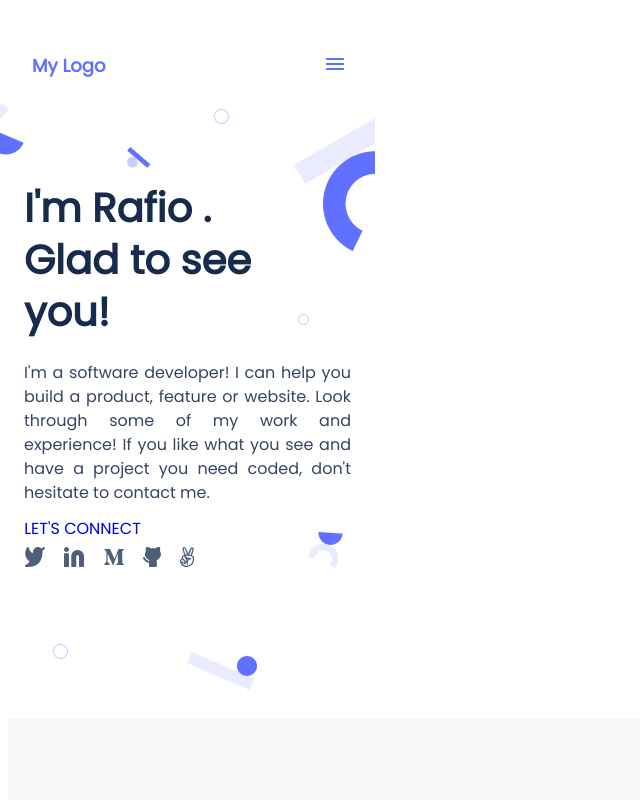
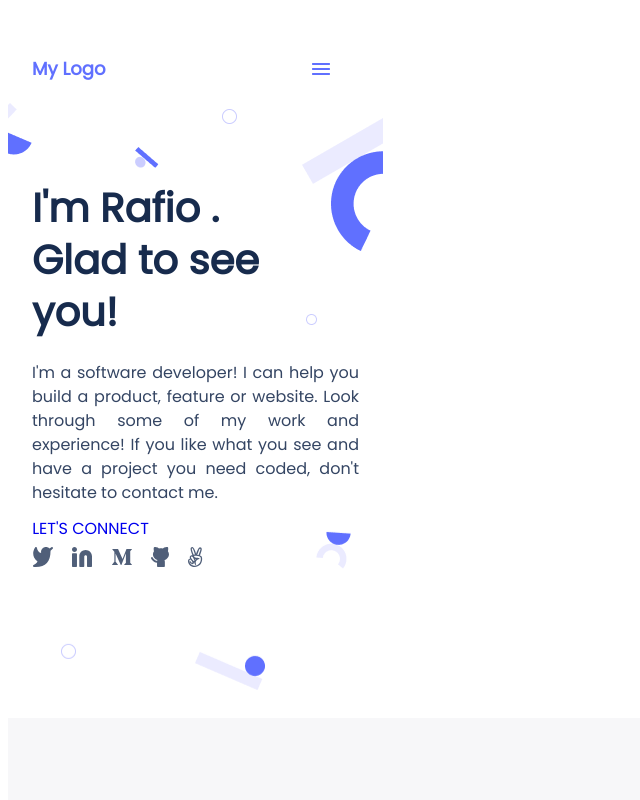
Before and after one commit to shihabrafio/Portfolio-setup-and-mobile-first, a plain HTML site: page index.html in a window 1280 px wide. Shown: the top 800 px of the page, without its empty margins (0-640 px from the left). Drawn offline with Linux system fonts and the light colour scheme.

Commit message:
Change css file

```diff
--- a/style.css
+++ b/style.css
@@ -27,15 +27,15 @@
   font-size: 18px;
   line-height: 20px;
   margin-left: 24px;
-  margin-top: 44px;
+  margin-top: -140px;
   text-decoration: none;
 }
 
 .head .menu {
   background-color: #fff;
   border: none;
-  margin-right: 36px;
-  margin-top: 44px;
+  margin-right: 50px;
+  margin-top: -46px;
 }
 
 .main_headline {
@@ -49,7 +49,7 @@
   top: 0;
   background-image: url(./Properties/header-shapesmobile.png);
   background-size: cover;
-  position: absolute;
+  position: relative;
 }
 
 .main_headline h1 {
@@ -138,6 +138,7 @@
   border: 1px solid #dfe1e6;
   border-radius: 16px;
   display: flex;
+  margin-left: -280px;
   flex-direction: column;
   align-items: center;
 }
@@ -250,6 +251,7 @@ button span {
   border: 1px solid #dfe1e6;
   border-radius: 16px;
   display: flex;
+  margin-left: -280px;
   flex-direction: column;
   align-items: center;
 }
```
Also changed, not shown: Properties/CSS.png (added), Properties/Counter.svg (added), Properties/Disabled.png (added), Properties/HTML.png (added), Properties/JavaScript.png (added), Properties/Separator Bottom.png (added), Properties/Union.png (added), Properties/Work 1.svg (added), Properties/Work 2.svg (added), Properties/Work 3.svg (added), Properties/Work 4.svg (added), 1 other file.
